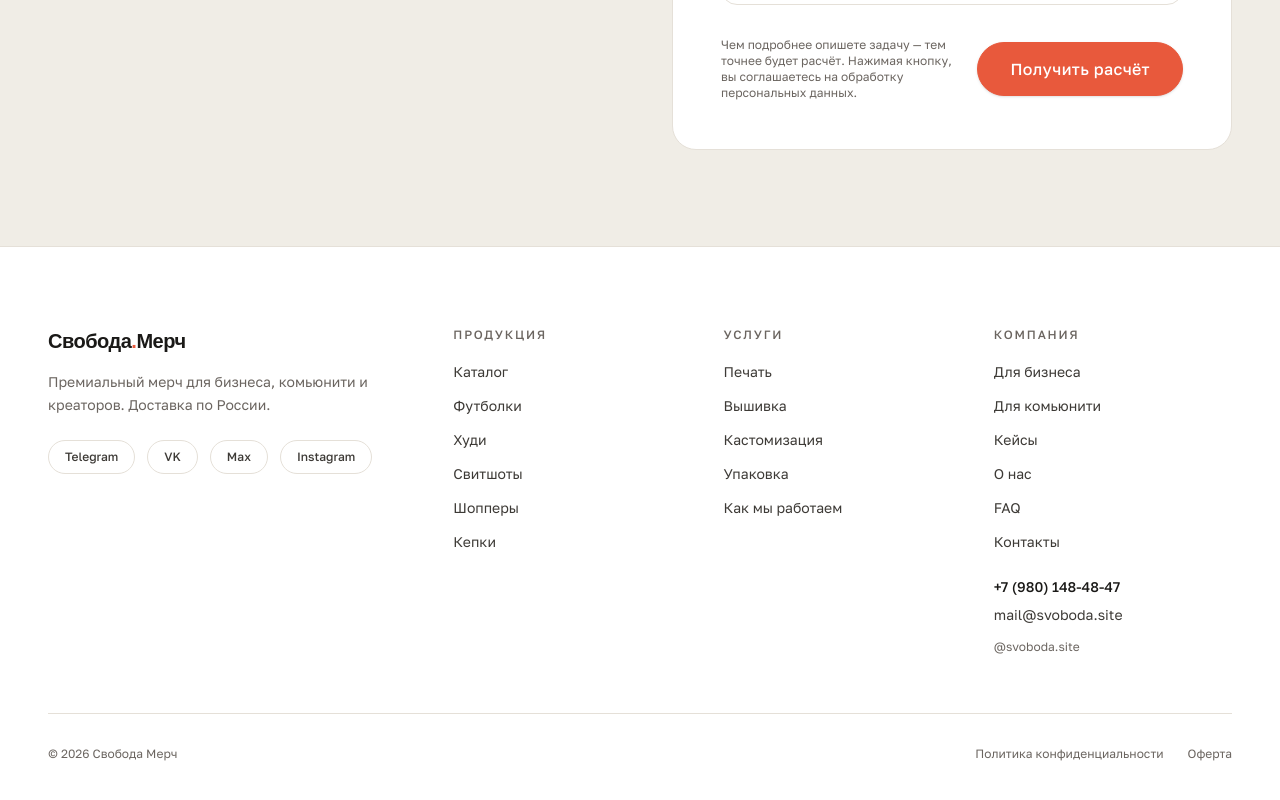
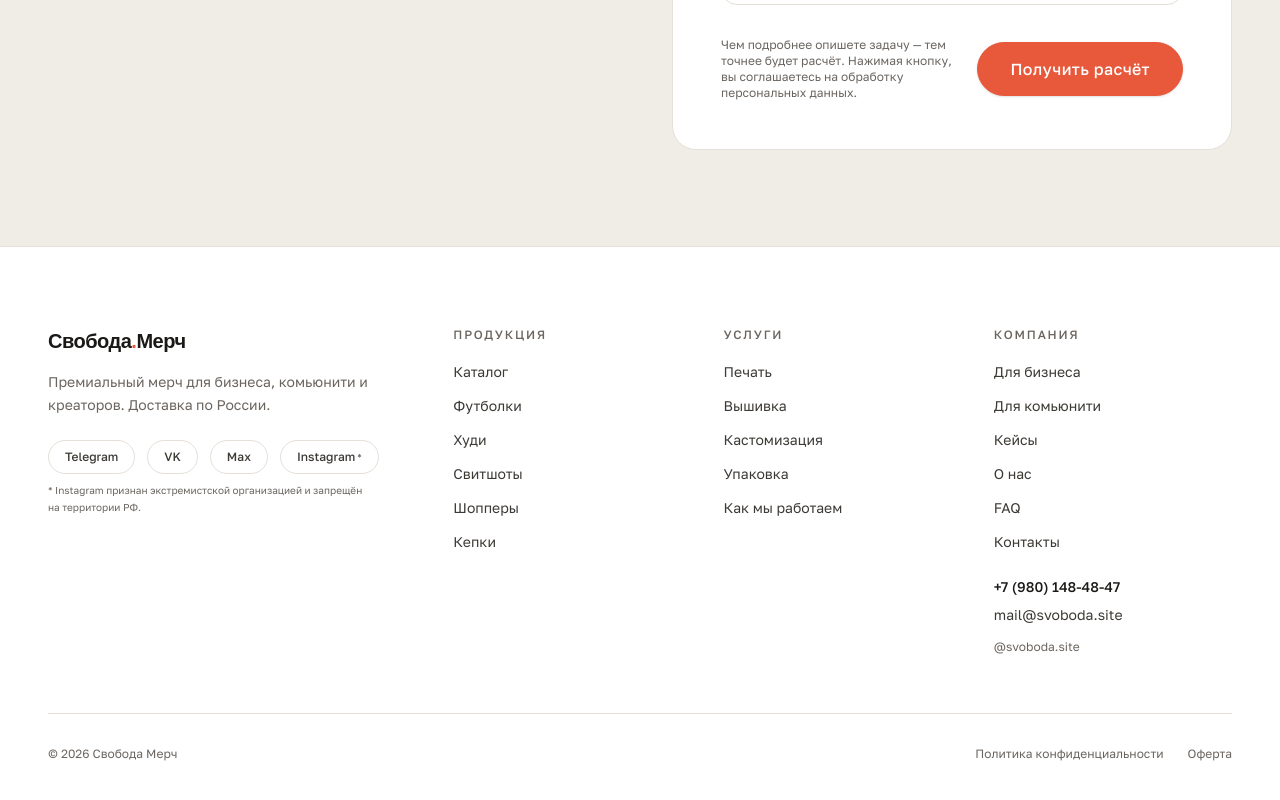
Before and after one commit to svobodamerch/svoboda-merch, a Next.js app: page / in a window 1280 px wide. Shown: the part 7206-8006 px from the top of the page. Built offline with nearby package versions, Linux system fonts and the light colour scheme; a web font is replaced by a local one.

Commit message:
feat: add Instagram extremist warning label

```diff
--- a/src/components/layout/Footer.tsx
+++ b/src/components/layout/Footer.tsx
@@ -26,9 +26,15 @@
                   className="rounded-full border border-line px-4 py-2 text-xs font-medium text-ink-soft transition-colors hover:border-ink hover:text-ink"
                 >
                   {link.label}
+                  {link.label === "Instagram" && (
+                    <span className="ml-0.5 text-[10px] text-muted">*</span>
+                  )}
                 </Link>
               ))}
             </div>
+            <p className="mt-2 max-w-xs text-[10px] leading-relaxed text-muted">
+              * Instagram признан экстремистской организацией и запрещён на территории РФ.
+            </p>
           </div>
 
           <div className="grid grid-cols-2 gap-8 sm:grid-cols-3 md:col-span-8">
```
